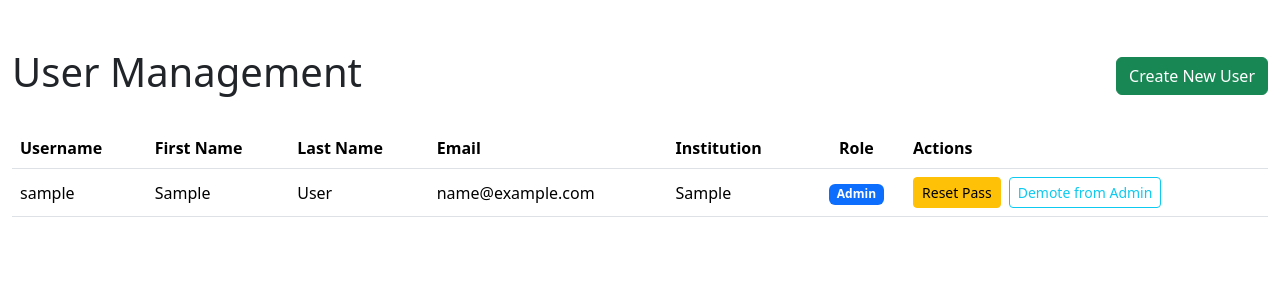
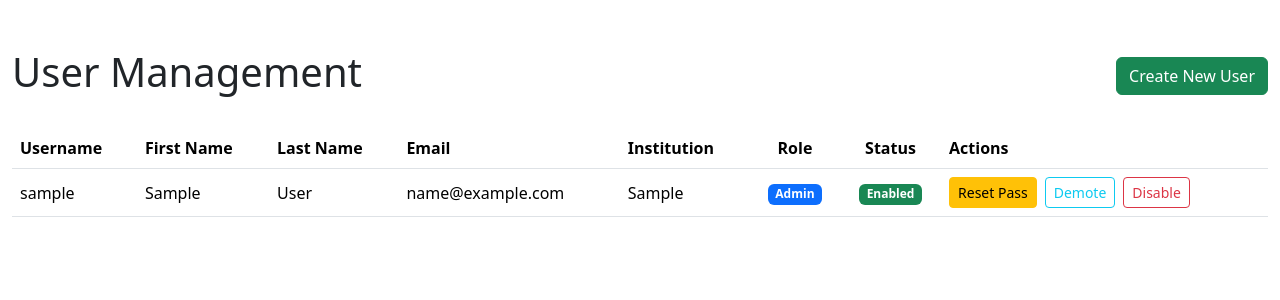
Before and after one commit to arelraptor/PD-FT-App, a Flask app: page /view/admin/users in a window 1280 px wide. Shown: the part 117-417 px from the top of the page. Run offline with Flask 3, Linux system fonts and the light colour scheme; the visitor is signed in with stand-in values (Sample User, id 1); tables that the repository leaves empty hold one stand-in row (values such as "Sample post").

Commit message:
Logic for enabling and disabling users

```diff
--- a/app/auth.py
+++ b/app/auth.py
@@ -17,7 +17,6 @@ bp = Blueprint ('auth', __name__, url_prefix='/auth')
 @bp.route('/register', methods=('GET', 'POST'))
 def register():
     if request.method == 'POST':
-        # Obtener campos del formulario
         username = request.form['username'].lower()
         email = request.form['email'].lower()
         password = request.form['password']
@@ -27,21 +26,19 @@ def register():
 
         error = None
 
-        # Validación de existencia previa
         if User.query.filter_by(username=username).first():
             error = f'User {username} already exists'
         elif User.query.filter_by(email=email).first():
             error = f'Email {email} is already registered'
 
         if error is None:
-            # LÓGICA DE PRIMER USUARIO ADMIN:
-            # Contamos cuántos usuarios existen en la base de datos
+            # FIRST ADMIN USER LOGIC:
+            # Count how many users exist in the database
+            # If it is the first one (count == 0), assign is_admin = True
+
             user_count = User.query.count()
-
-            # Si es el primero (count == 0), se le asigna is_admin = True
             is_admin_role = True if user_count == 0 else False
 
-            # Crear instancia del usuario con el rol correspondiente
             user = User(
                 username=username,
                 email=email,
@@ -49,7 +46,7 @@ def register():
                 first_name=first_name,
                 last_name=last_name,
                 institution=institution,
-                is_admin=is_admin_role  # Asegúrate de que tu modelo User acepte este campo
+                is_admin=is_admin_role
             )
 
             db.session.add(user)
@@ -64,13 +61,11 @@ def register():
 @bp.route('/login', methods=('GET', 'POST'))
 def login():
     if request.method == 'POST':
-        # Pasamos la entrada del usuario a minúsculas
         login_input = request.form['username'].lower()
         password = request.form['password']
 
         error = None
 
-        # Buscamos comparando ambos lados en minúsculas
         user = User.query.filter(
             or_(
                 func.lower(User.username) == login_input,
@@ -78,9 +73,10 @@ def login():
             )
         ).first()
 
-        # La validación del password NO se toca, así se mantiene Case-Sensitive
         if user is None or check_password_hash(user.password, password) is False:
             error = 'Incorrect username or password'
+        elif user.is_enabled is False:
+            error = 'This account is disabled. Please contact an administrator.'
 
         if error is None:
             session.clear()
--- a/app/models.py
+++ b/app/models.py
@@ -8,13 +8,14 @@ class User(db.Model):
     email = db.Column(db.String(120), unique=True, nullable=False)
     password = db.Column(db.Text, nullable=False)
     is_admin = db.Column(db.Boolean, default=False)
+    is_enabled = db.Column(db.Boolean, default=True)
 
     # Personal Information
     first_name = db.Column(db.String(50), nullable=False)
     last_name = db.Column(db.String(50), nullable=False)
     institution = db.Column(db.String(100), nullable=False)
 
-    def __init__(self, username, email, password, first_name, last_name, institution,is_admin=False):
+    def __init__(self, username, email, password, first_name, last_name, institution,is_admin=False, is_enabled=True):
         # Initialize the user instance with all required fields
         self.username = username
         self.email = email
@@ -23,6 +24,7 @@ class User(db.Model):
         self.last_name = last_name
         self.institution = institution
         self.is_admin = is_admin
+        self.is_enabled = is_enabled
 
     def __repr__(self):
         # Username remains the primary identifier for debugging purposes
--- a/app/templates/admin_users.html
+++ b/app/templates/admin_users.html
@@ -18,6 +18,7 @@
                 <th>Email</th>
                 <th>Institution</th>
                 <th class="text-center">Role</th>
+                <th class="text-center">Status</th>
                 <th class="text-start">Actions</th>
             </tr>
         </thead>
@@ -36,6 +37,13 @@
                         <span class="badge bg-secondary">User</span>
                     {% endif %}
                 </td>
+                <td class="text-center">
+                    {% if user.is_enabled %}
+                        <span class="badge bg-success">Enabled</span>
+                    {% else %}
+                        <span class="badge bg-danger">Disabled</span>
+                    {% endif %}
+                </td>
                 <td>
                     <div class="d-flex justify-content-start gap-2">
                         <button class="btn btn-warning btn-sm" data-bs-toggle="modal" data-bs-target="#passModal{{user.id}}">
@@ -44,7 +52,13 @@
 
                         <form action="{{ url_for('view.toggle_admin', id=user.id) }}" method="POST">
                             <button type="submit" class="btn btn-outline-info btn-sm">
-                                {{ "Demote from Admin" if user.is_admin else "Promote to Admin" }}
+                                {{ "Demote" if user.is_admin else "Promote" }}
+                            </button>
+                        </form>
+
+                        <form action="{{ url_for('view.toggle_status', id=user.id) }}" method="POST">
+                            <button type="submit" class="btn btn-sm {{ 'btn-outline-danger' if user.is_enabled else 'btn-outline-success' }}">
+                                {{ "Disable" if user.is_enabled else "Enable" }}
                             </button>
                         </form>
                     </div>
@@ -114,7 +128,7 @@
                 </div>
                 <div class="row align-items-end">
                     <div class="col-md-6 mb-3">
-                        <label class="form-label">Temporary Password</label>
+                        <label class="form-label">Password</label>
                         <input type="password" name="password" class="form-control"
                                required minlength="6" maxlength="20" oninput="this.setCustomValidity('')">
                     </div>
@@ -135,6 +149,10 @@
 </div>
 
 <script>
+    /**
+     * Strict email validation using Regex
+     * Requires: user + @ + domain + . + extension (min 2 chars)
+     */
     function validateEmail(input) {
         const emailRegex = /^[a-zA-Z0-9._%+-]+@[a-zA-Z0-9.-]+\.[a-zA-Z]{2,}$/;
         if (!emailRegex.test(input.value)) {
--- a/app/view.py
+++ b/app/view.py
@@ -52,31 +52,25 @@ def upload():
     if request.method == 'POST':
         file = request.files['videofile']
         if file and allowed_file(file.filename):
-            # 1. Generar nombre único para el archivo FINAL (.mp4)
             base_original, ext = os.path.splitext(file.filename)
             target_relative_path = os.path.join('uploads', base_original + ".mp4")
             final_mp4_path = get_unique_name(target_relative_path)
 
-            # 2. Guardar el archivo subido con un nombre temporal
             temp_path = final_mp4_path + ext
             file.save(temp_path)
 
-            # 3. Conversión Síncrona (Esperamos a que FFmpeg termine)
             if ext.lower() != '.mp4':
                 try:
-                    # El flag '-y' sobreescribe, '-i' es entrada
-                    # IMPORTANTE: subprocess.run bloquea hasta que termina la conversión
                     subprocess.run(['ffmpeg', '-y', '-i', temp_path, final_mp4_path],
                                    check=True, capture_output=True)
                     os.remove(temp_path)
                 except Exception as e:
                     if os.path.exists(temp_path): os.remove(temp_path)
-                    flash(f"Error en conversión FFmpeg: {e}")
+                    flash(f"Error in FFmpeg conversion: {e}")
                     return redirect(request.url)
             else:
                 os.rename(temp_path, final_mp4_path)
 
-            # 4. Datos para la DB
             description = request.form.get('description', '')
             title = os.path.basename(final_mp4_path)
 
@@ -84,9 +78,6 @@ def upload():
             db.session.add(video)
             db.session.commit()
 
-            # 5. Ejecutar procesamiento (IMPORTANTE: Pasar la ruta relativa correcta)
-            # PD_Assessment.py espera el nombre del archivo.
-            # Asegúrate de que PD_Assessment busque en la carpeta 'uploads/'
             subprocess.Popen([sys.executable, 'PD_Assessment.py', final_mp4_path, str(video.id)])
 
             return redirect(url_for('view.list'))
@@ -121,8 +112,6 @@ def delete(id):
 @bp.route('/play/<filename>')
 @login_required
 def play_video(filename):
-    # 'uploads' es la carpeta donde guardas los archivos según tu función upload()
-    # Asegúrate de que la ruta sea relativa a la raíz del proyecto o absoluta
     upload_path = os.path.join(os.getcwd(), 'uploads')
     return send_from_directory(upload_path, filename)
 
@@ -151,7 +140,6 @@ def reset_password(id):
 @admin_required
 def toggle_admin(id):
     user = User.query.get_or_404(id)
-    # Evitar que el admin se quite permisos a sí mismo por error
     if user.id == g.user.id:
         flash("You cannot remove your own admin status.")
     else:
@@ -159,8 +147,6 @@ def toggle_admin(id):
         db.session.commit()
     return redirect(url_for('view.admin_users'))
 
-# Añade esto a tu archivo app/view.py
-from werkzeug.security import generate_password_hash # Asegúrate de tener este import
 
 @bp.route('/admin/user/create', methods=['POST'])
 @admin_required
@@ -175,7 +161,6 @@ def admin_create_user():
 
     error = None
 
-    # Validaciones básicas
     if User.query.filter_by(username=username).first():
         error = f'User {username} already exists'
     elif User.query.filter_by(email=email).first():
@@ -198,3 +183,19 @@ def admin_create_user():
         flash(error)
 
     return redirect(url_for('view.admin_users'))
+
+
+@bp.route('/admin/user/<int:id>/toggle-status', methods=['POST'])
+@admin_required
+def toggle_status(id):
+    user = User.query.get_or_404(id)
+    if user.id == g.user.id:
+        flash("You cannot disable your own account.", "danger")
+    else:
+        user.is_enabled = not user.is_enabled
+        db.session.commit()
+
+        status_text = "enabled" if user.is_enabled else "disabled"
+        flash(f"Status for {user.username} updated to {status_text}.", "success")
+
+    return redirect(url_for('view.admin_users'))
```
